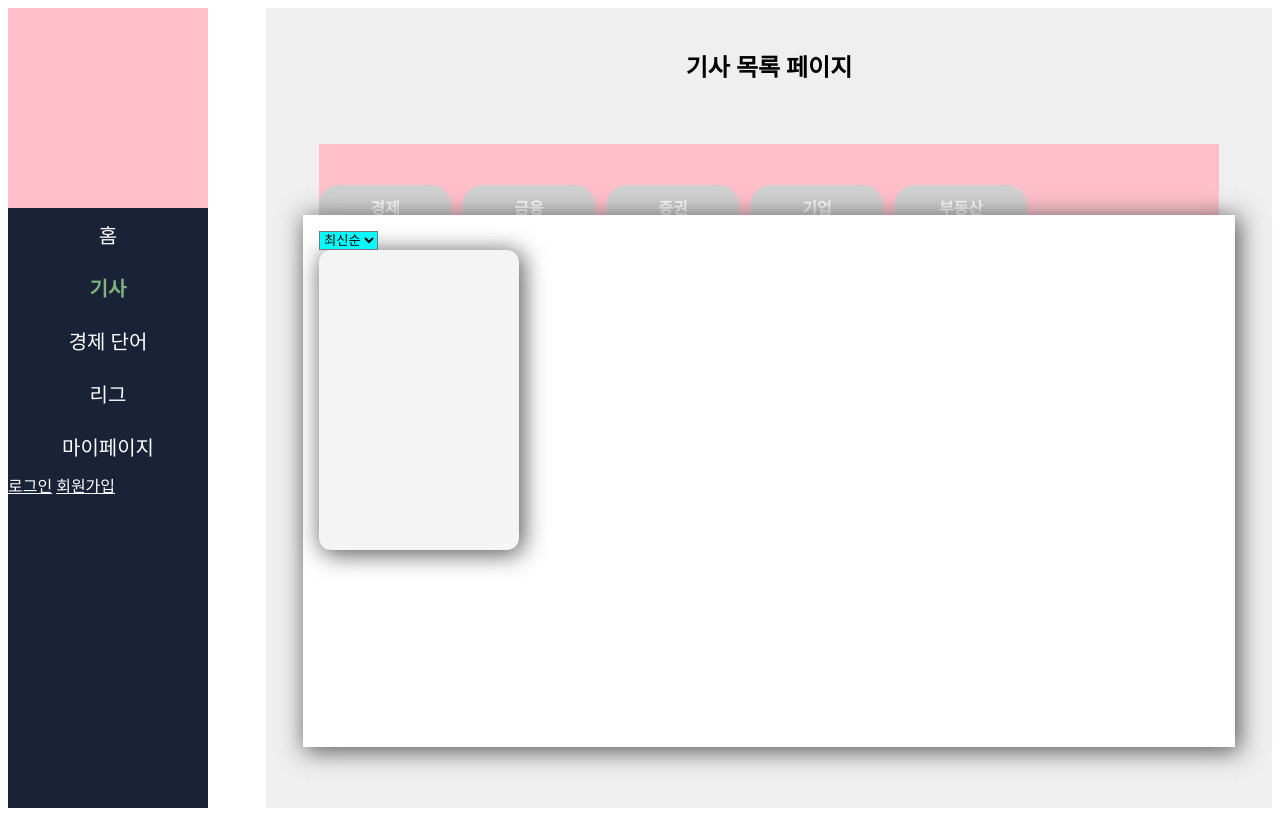
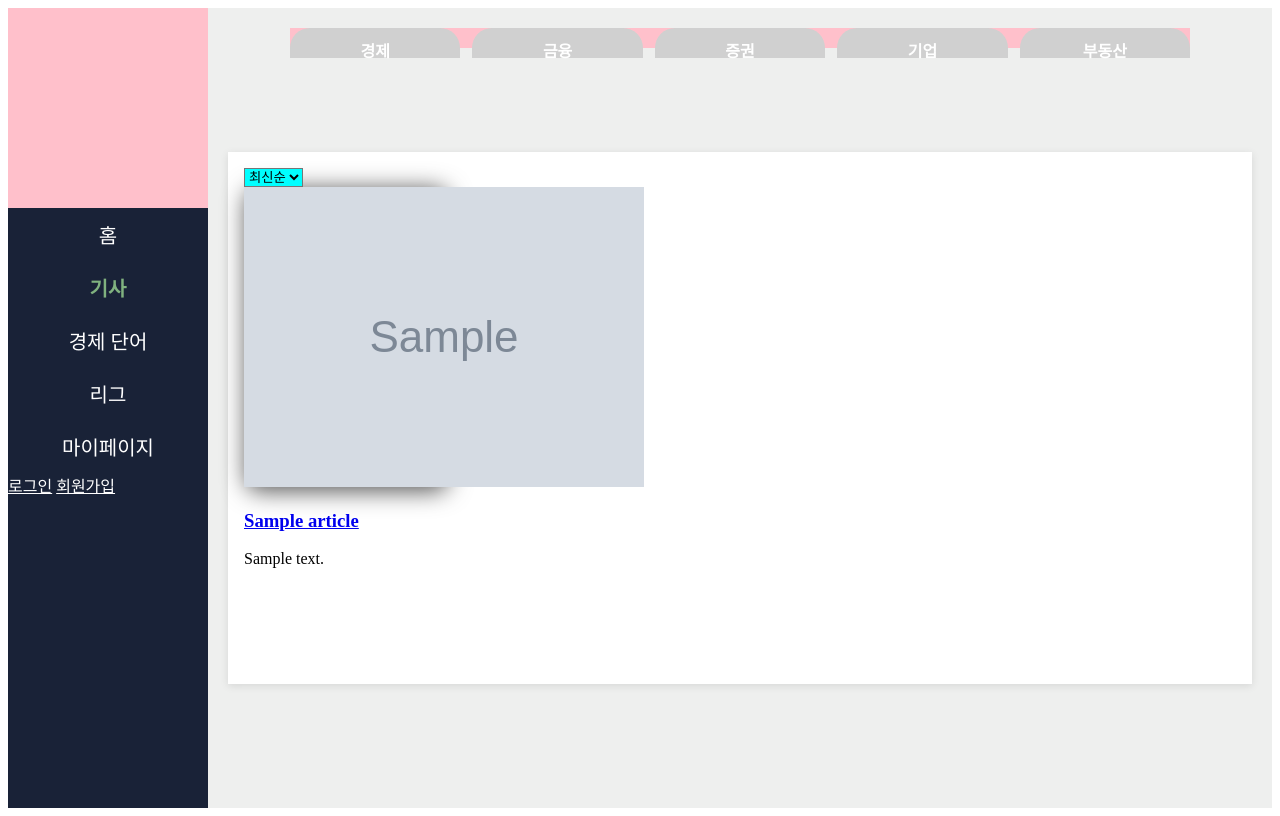
Before and after one commit to pirogramming/CustomEconomy, a Django app: page /api/articles/articleList/ in a window 1280 px wide. Run offline with Django 5.2, Linux system fonts and the light colour scheme; tables that the repository leaves empty hold one stand-in row (values such as "Sample post"); grey boxes marked "Sample" are stand-in pictures; some web fonts are replaced.

Commit message:
기사 목록 뜨도록 구현

```diff
--- a/articles/static/articleList.css
+++ b/articles/static/articleList.css
@@ -1,5 +1,5 @@
 .articleListBody{
-  margin-left: 258px;
+  margin-left: 200px;
   padding: 20px;
   background-color: #EEEFEE;
 
@@ -20,7 +20,7 @@
   padding: 0px 0px;
   background-color: pink;
   max-width: 900px;
-  width: 100%;
+  width: 100%; height: 20px;
 }
 .articleListBody .articleMenuBar > div{
   padding: 10px 16px;
@@ -30,7 +30,7 @@
   color: white;
   background-color: #d0d0d0;
   margin-top: auto; margin-bottom: 0px;
-  width: 100px; height: 10px;
+  width: 240px; height: 10px;
   text-align: center;
 }
 .articleListBody .articleMenuBar > div:hover{
@@ -47,9 +47,9 @@
   background-color: #FFFFFF;
   margin-top: 0px;
   padding: 16px;
-  box-shadow: 3px 3px 23px 1px #555555;
+  box-shadow: 0 2px 8px rgba(0,0,0,0.1);
 
-  max-width: 900px;
+  max-width: 1200px;
   width: 100%;
   height: 500px;
   min-height: 300px;
--- /dev/null
+++ b/articles/static/articleList.js
@@ -0,0 +1,50 @@
+
+  const selectEl = document.getElementById("sortSelect");
+  const cardsEl = document.getElementById("articleCards");
+
+  function escapeHtml(str) {
+    if (!str) return "";
+    return str.replaceAll("&", "&amp;")
+              .replaceAll("<", "&lt;")
+              .replaceAll(">", "&gt;")
+              .replaceAll('"', "&quot;")
+              .replaceAll("'", "&#039;");
+  }
+
+  function renderCards(articles) {
+    cardsEl.innerHTML = articles.map(a => {
+      const img = a.image_url
+        ? `<img class="thumb" src="${escapeHtml(a.image_url)}" alt="">`
+        : "";
+
+      const desc = a.description ? escapeHtml(a.description) : "";
+
+      return `
+        <div class="article-card">
+          ${img}
+          <div class="article-info">
+            <h3>${escapeHtml(a.title)}</h3>
+            <p>${desc}</p>
+          </div>
+        </div>
+      `;
+    }).join("");
+  }
+
+  async function loadArticles(sortValue) {
+    const res = await fetch(`/api/articles/articleList/?sort=${encodeURIComponent(sortValue)}`);
+    if (!res.ok) {
+      cardsEl.innerHTML = "<p>불러오기 실패 😵</p>";
+      return;
+    }
+    const data = await res.json();
+    renderCards(data.results);
+  }
+
+  // 최초 로딩
+  loadArticles(selectEl.value);
+
+  // 정렬 변경 시
+  selectEl.addEventListener("change", (e) => {
+    loadArticles(e.target.value);
+  });
--- a/articles/templates/articleList.html
+++ b/articles/templates/articleList.html
@@ -8,7 +8,6 @@
 
 {% block content %}
 <div class="articleListBody">
-    <h2> 기사 목록 페이지 </h2>
     <div class="articleMenuBar">
         <div class="ecoBtn">경제</div>
         <div class="financeBtn">금융</div>
@@ -17,12 +16,31 @@
         <div class="reBtn">부동산</div>
     </div>
     <div class="middleFloat">
-        <select>
+        <select id="sortSelect">
             <option value="current">최신순</option>
             <option value="popular">인기순</option>
         </select>
 
-        <div class="article-card"></div>
+
+        <div id="articleCards">
+            {% for article in articles %}
+            <div class="article-card">
+                {% if article.image_url %}
+                    <img src="{{ article.image_url }}" class="thumb">
+                {% endif %}
+
+                <div class="article-info">
+                    <a href="{% url 'article_detail' article.id %}">
+                        <h3>{{ article.title }}</h3>
+                    </a>
+                    <p>{{ article.description|truncatechars:80 }}</p>
+                </div>
+            </div>
+
+            {% empty %}
+                <p>기사가 없습니다 🥲</p>
+            {% endfor %}
+        </div>
     </div>
 </div>
 {% endblock %}
--- a/articles/views.py
+++ b/articles/views.py
@@ -1,4 +1,12 @@
-from django.shortcuts import render, HttpResponse
+from django.shortcuts import render
+from .models import Article
 
-def articleList_view(request) :
-	return render(request, 'articleList.html')
+
+def articleList_view(request):
+    articles = Article.objects.select_related('category').order_by('-published_at')
+
+    context = {
+        'articles': articles
+    }
+
+    return render(request, 'articleList.html', context)
--- a/config/settings.py
+++ b/config/settings.py
@@ -120,7 +120,7 @@ USE_TZ = True
 # Static files (CSS, JavaScript, Images)
 # https://docs.djangoproject.com/en/5.2/howto/static-files/
 
-STATIC_URL = "static/"
+STATIC_URL = "/static/"
 
 # Default primary key field type
 # https://docs.djangoproject.com/en/5.2/ref/settings/#default-auto-field
--- a/core/templates/base.html
+++ b/core/templates/base.html
@@ -8,6 +8,8 @@
 	<title>{% block title %}Custom Economy{% endblock %}</title>
     <link rel="stylesheet" href="{% static 'base.css' %}">
     <link rel="stylesheet" href="{% static 'main.css' %}">
+
+    <script src="{% static 'articleList.js' %}"></script>
     {% block extra_css %}{% endblock %}
     <link href="https://fonts.googleapis.com/css2?family=Kadwa:wght@400;700&display=swap" rel="stylesheet">
 </head>
```
